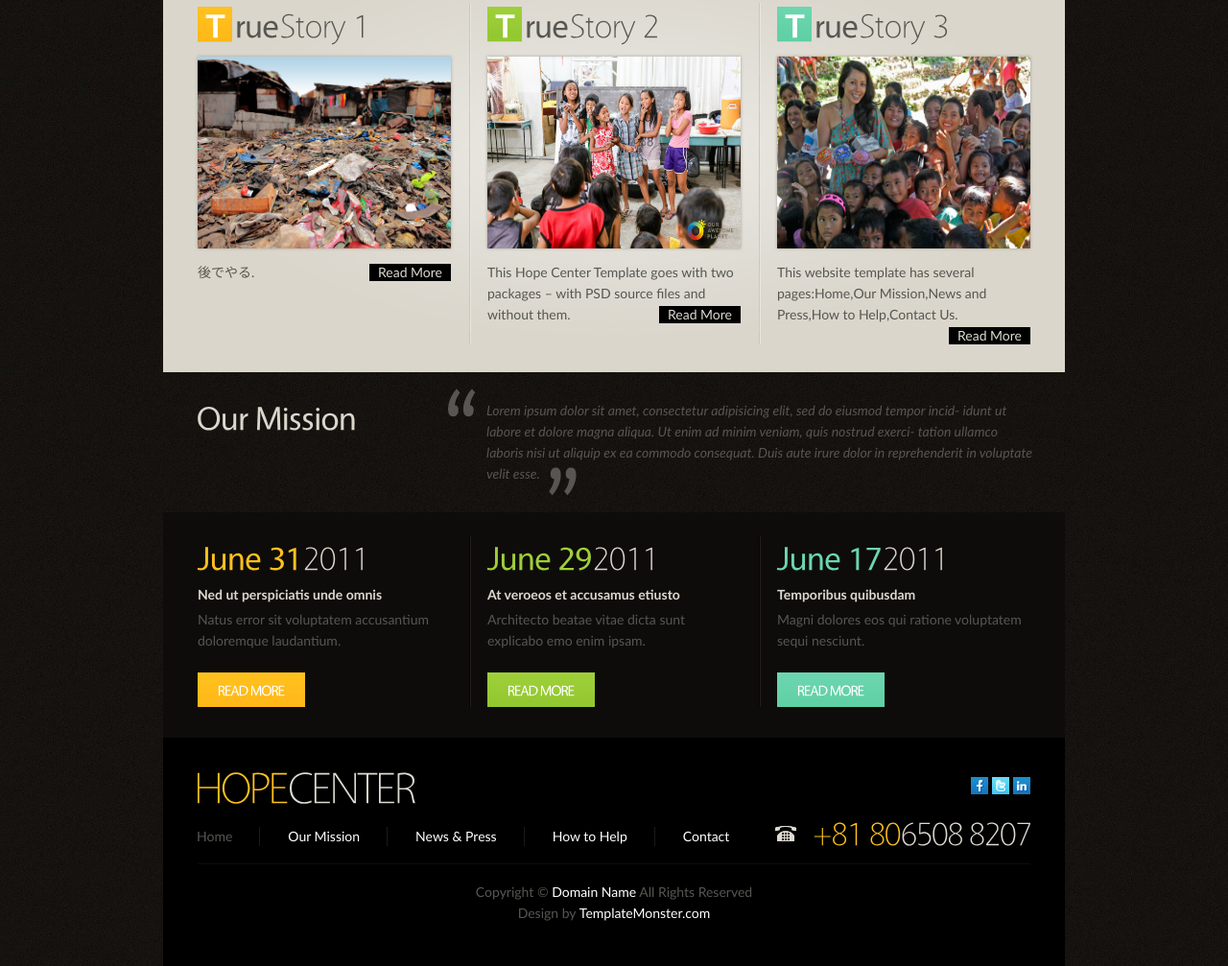
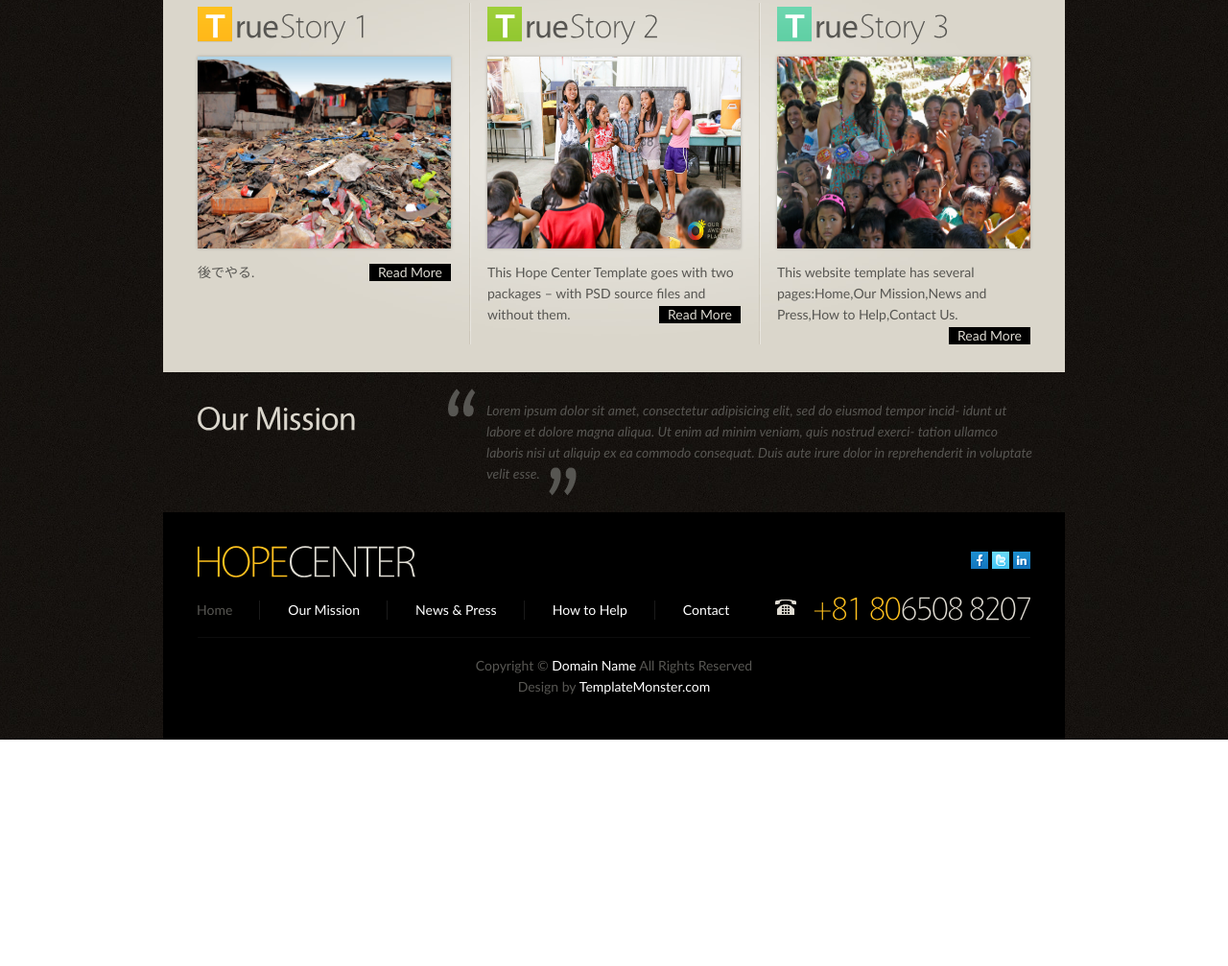
Before and after one commit to helpchildreninphilippines/helpchildreninphilippines.github.io, a plain HTML site: page index.html in a window 1280 px wide. Shown: the part 653-1660 px from the top of the page at 96% size. After the commit the page ends 1424 px from the top, so only its background shows below. Drawn offline with Linux system fonts and the light colour scheme.

Commit message:
Update index.html

```diff
--- a/index.html
+++ b/index.html
@@ -108,29 +108,6 @@
         <h3>Our Mission</h3>
         <p class="quot"> Lorem ipsum dolor sit amet, consectetur adipisicing elit, sed do eiusmod tempor incid- idunt ut labore et dolore magna aliqua. Ut enim ad minim veniam, quis nostrud exerci- tation ullamco laboris nisi ut aliquip ex ea commodo consequat. Duis aute irure dolor in reprehenderit in voluptate velit esse.<img src="images/quot2.png" alt=""> </p>
       </div>
-      <div class="wrapper">
-        <div class="box2">
-          <div class="line1">
-            <div class="line2 wrapper">
-              <section class="col1">
-                <h4><span>June 31</span>2011</h4>
-                <p class="pad_bot2"><strong>Ned ut perspiciatis unde omnis</strong></p>
-                <p>Natus error sit voluptatem accusantium doloremque laudantium.</p>
-                <a href="#" class="button2">Read More</a> </section>
-              <section class="col1 pad_left1">
-                <h4 class="color2"><span>June 29</span>2011</h4>
-                <p class="pad_bot2"><strong>At veroeos et accusamus etiusto</strong></p>
-                <p>Architecto beatae vitae dicta sunt explicabo emo enim ipsam.</p>
-                <a href="#" class="button2 color2">Read More</a> </section>
-              <section class="col1 pad_left1">
-                <h4 class="color3"><span>June 17</span>2011</h4>
-                <p class="pad_bot2"><strong>Temporibus quibusdam</strong></p>
-                <p>Magni dolores eos qui ratione voluptatem sequi nesciunt.</p>
-                <a href="#" class="button2 color3">Read More</a> </section>
-            </div>
-          </div>
-        </div>
-      </div>
     </article>
     <!-- / content -->
     <!-- footer -->
```
